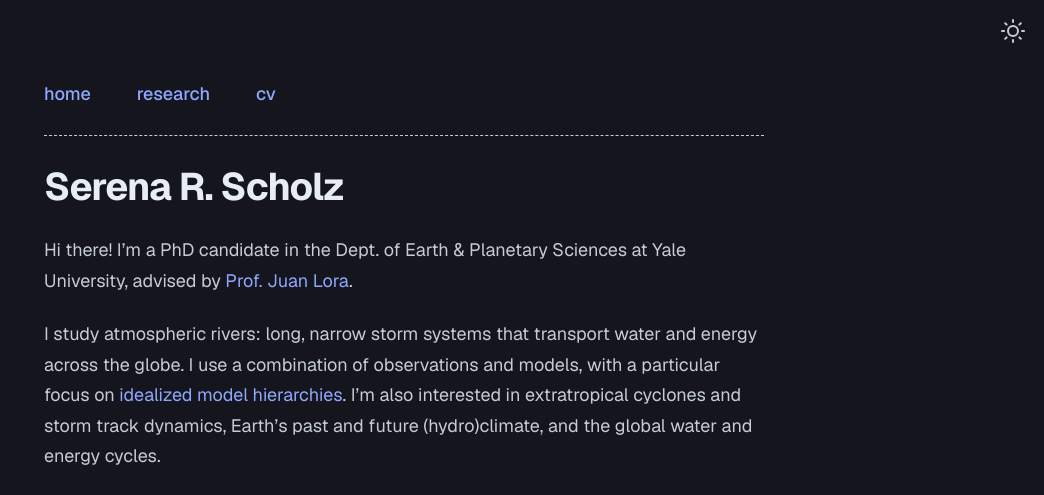
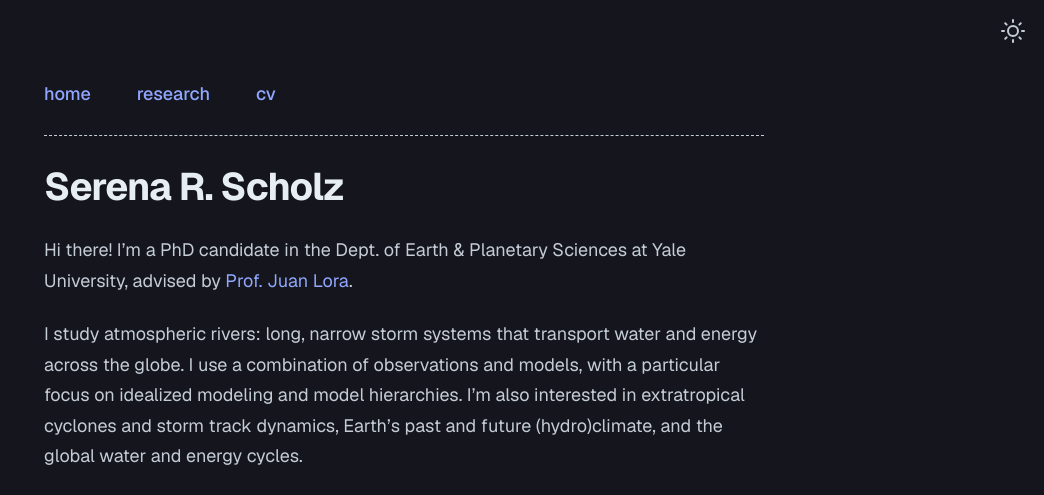
Before and after one commit to serenarscholz/serenarscholz.github.io, a Jekyll site: the page built from index.md, in a window 1280 px wide, cut to the strip 0-495 px from the top of the page. Shown: the whole strip, without its empty margins (236-1280 px from the left). Built offline with Jekyll 4.4.1, drawn with Linux system fonts in a browser that asks for light colours.

Commit message:
Update index.md

```diff
--- a/index.md
+++ b/index.md
@@ -5,4 +5,4 @@ permalink: /
 
 Hi there! I'm a PhD candidate in the Dept. of Earth & Planetary Sciences at Yale University, advised by [Prof. Juan Lora](https://earth.yale.edu/profile/juan-m-lora).
 
-I study atmospheric rivers: long, narrow storm systems that transport water and energy across the globe. I use a combination of observations and models, with a particular focus on [idealized model hierarchies](https://execlim.github.io/IscaWebsite/). I'm also interested in extratropical cyclones and storm track dynamics, Earth's past and future (hydro)climate, and the global water and energy cycles.
+I study atmospheric rivers: long, narrow storm systems that transport water and energy across the globe. I use a combination of observations and models, with a particular focus on idealized modeling and model hierarchies. I'm also interested in extratropical cyclones and storm track dynamics, Earth's past and future (hydro)climate, and the global water and energy cycles.
```
